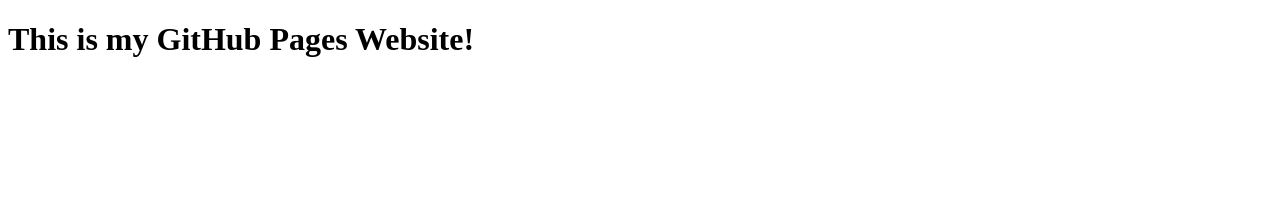
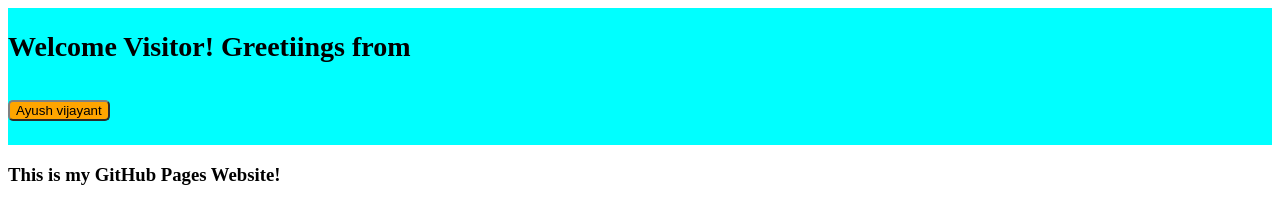
Before and after one commit to ayushvj08/firsthostedgithubpage, a plain HTML site: page index.html in a window 1280 px wide. Drawn offline with Linux system fonts and the light colour scheme.

Commit message:
Add Name and Style

```diff
--- a/index.html
+++ b/index.html
@@ -4,10 +4,35 @@
         <title>
             My Site!
         </title>
+        <style>
+            div{
+                align-content: center;
+                background-color: aqua;
+            }
+            h2{
+                font-size: 28px;
+            }
+            h1{
+                font-size: 32px;
+                font-style: italic;
+            }
+            button{
+                background-color: orange;
+                border-radius: 5px;
+                border-color: grey;
+            }
+            button:hover{
+                background-color: rgb(74, 209, 233);
+            }
+        </style>
     </head>
     <body>
-        <h1>
+        <div>
+        <h2>Welcome Visitor! Greetiings from</h2>
+        <h1><button>Ayush vijayant</button></h1>
+        </div>
+        <h3>
             This is my GitHub Pages Website!
-        </h1>
+        </h3>
     </body>
 </html>
```
